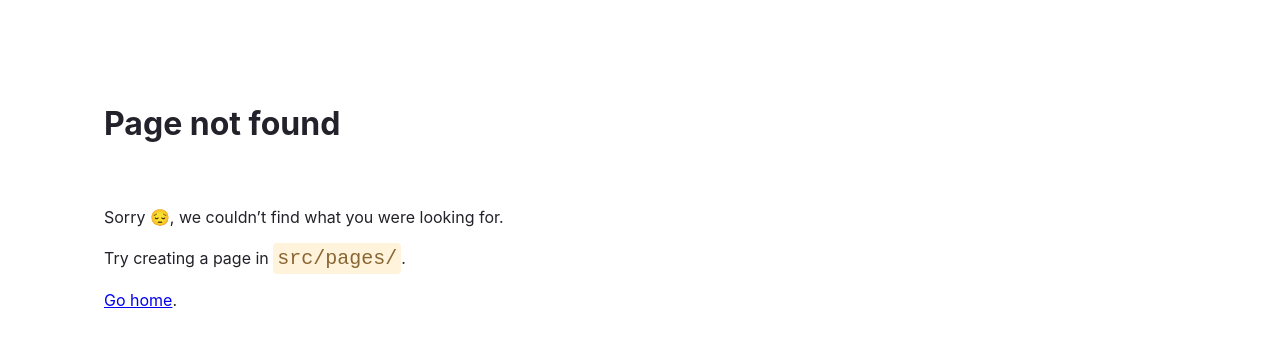
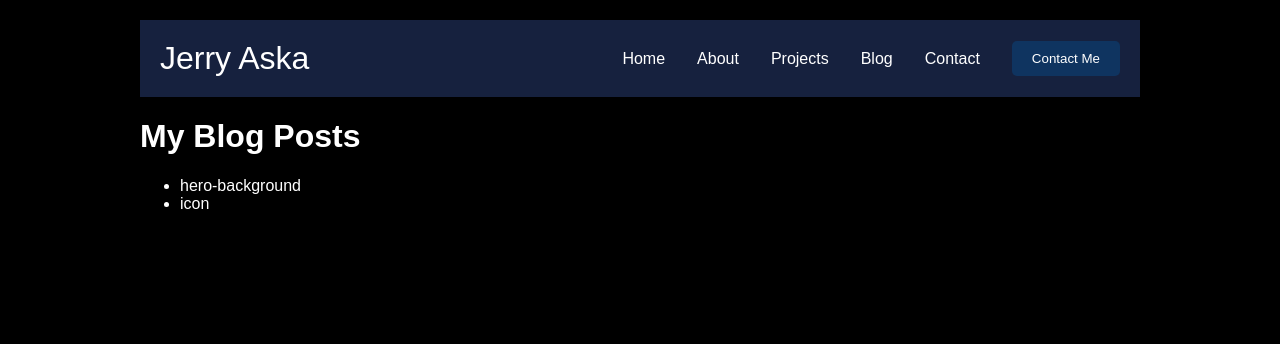
Before and after one commit to Aska-from-Antigua/personal-website, a Gatsby site: page /blog in a window 1280 px wide. Before the commit this address had no page. Built offline with nearby package versions, Linux system fonts and the light colour scheme; Gatsby itself is replaced by a stand-in of ours.

Commit message:
Change theme

```diff
--- a/gatsby-config.js
+++ b/gatsby-config.js
@@ -1,9 +1,6 @@
-/**
- * @type {import('gatsby').GatsbyConfig}
- */
 module.exports = {
   siteMetadata: {
-    title: 'personal_website',
+    title: 'Jerry Aska',
     siteUrl: 'https://www.jerryaska.com',
   },
   plugins: [
--- a/package.json
+++ b/package.json
@@ -21,6 +21,10 @@
     "gatsby-source-filesystem": "^5.13.1",
     "gatsby-transformer-sharp": "^5.13.1",
     "react": "^18.2.0",
-    "react-dom": "^18.2.0"
+    "react-dom": "^18.2.0",
+    "react-helmet": "^6.1.0"
+  },
+  "devDependencies": {
+    "eslint": "^7.32.0"
   }
 }
--- a/src/components/layout.js
+++ b/src/components/layout.js
@@ -1,32 +1,55 @@
 import * as React from 'react'
-import { Link } from 'gatsby'
+import { Link, useStaticQuery, graphql } from 'gatsby'
 import {
   container,
-  heading,
+  header,
   navLinks,
   navLinkItem,
-  navLinkText
+  navLinkText,
+  siteTitle,
+  ctaButton,
 } from './layout.module.css'
 
 const Layout = ({ pageTitle, children }) => {
+  const data = useStaticQuery(graphql`
+    query {
+      site {
+        siteMetadata {
+          title
+        }
+      }
+    }
+  `)
+
   return (
     <div className={container}>
+      <header className={header}>
+        <div className={siteTitle}>{data.site.siteMetadata.title}</div>
         <nav>
           <ul className={navLinks}>
             <li className={navLinkItem}>
-            <Link to="/" className={navLinkText}>
-              Home
-            </Link>
+              <Link to="/" className={navLinkText}>Home</Link>
             </li>
             <li className={navLinkItem}>
-            <Link to="/about" className={navLinkText}>
-              About
-            </Link>
+              <Link to="/about" className={navLinkText}>About</Link>
+            </li>
+            <li className={navLinkItem}>
+              <Link to="/projects" className={navLinkText}>Projects</Link>
+            </li>
+            <li className={navLinkItem}>
+              <Link to="/blog" className={navLinkText}>Blog</Link>
+            </li>
+            <li className={navLinkItem}>
+              <Link to="/contact" className={navLinkText}>Contact</Link>
+            </li>
+            <li>
+              <button className={ctaButton}>Contact Me</button>
             </li>
           </ul>
         </nav>
+      </header>
       <main>
-        <h1 className={heading}>{pageTitle}</h1>
+        <h1>{pageTitle}</h1>
         {children}
       </main>
     </div>
--- a/src/components/layout.module.css
+++ b/src/components/layout.module.css
@@ -1,20 +1,61 @@
+body {
+  background-color: black;
+  margin: 0;
+  font-family: 'Arial', sans-serif;
+  color: white;
+}
+
 .container {
   margin: auto;
-  max-width: 500px;
-  font-family: sans-serif;
+  max-width: 1000px;
+  padding: 20px;
 }
 
-.heading {
-  color: rebeccapurple;
+.header {
+  display: flex;
+  justify-content: space-between;
+  align-items: center;
+  background-color: #16213e;
+  padding: 20px;
 }
-.nav-links {
+
+.siteTitle {
+  font-size: 2rem;
+  color: white;
+}
+
+.navLinks {
   display: flex;
   list-style: none;
   padding-left: 0;
+  margin: 0;
+  align-items: center;
 }
-.nav-link-item {
-  padding-right: 2rem;
+
+.navLinkItem {
+  margin: 0 1rem;
 }
-.nav-link-text {
-  color: black;
+
+.navLinkText {
+  color: white;
+  text-decoration: none;
 }
+
+.navLinkText:hover {
+  color: #0f3460;
+}
+
+.ctaButton {
+  background-color: #0f3460;
+  color: white;
+  padding: 10px 20px;
+  border: none;
+  border-radius: 5px;
+  cursor: pointer;
+  transition: background-color 0.3s;
+  margin-left: 1rem;
+}
+
+.ctaButton:hover {
+  background-color: #1a1a2e;
+}
--- /dev/null
+++ b/src/components/seo.js
@@ -0,0 +1,23 @@
+import * as React from 'react'
+import { Helmet } from 'react-helmet'
+import { useStaticQuery, graphql } from 'gatsby'
+
+const Seo = ({ title }) => {
+  const data = useStaticQuery(graphql`
+    query {
+      site {
+        siteMetadata {
+          title
+        }
+      }
+    }
+  `)
+
+  return (
+    <Helmet>
+      <title>{title} | {data.site.siteMetadata.title}</title>
+    </Helmet>
+  )
+}
+
+export default Seo
--- /dev/null
+++ b/src/pages/blog.js
@@ -0,0 +1,35 @@
+import * as React from 'react'
+import { graphql } from 'gatsby'
+import Layout from '../components/layout'
+import Seo from '../components/seo'
+
+const BlogPage = ({ data }) => {
+  return (
+    <Layout pageTitle="My Blog Posts">
+      <ul>
+      {
+        data.allFile.nodes.map(node => (
+          <li key={node.name}>
+            {node.name}
+          </li>
+        ))
+      }
+      </ul>
+    </Layout>
+  )
+}
+
+
+export const query = graphql`
+  query {
+    allFile {
+      nodes {
+        name
+      }
+    }
+  }
+`
+
+export const Head = () => <Seo title="My Blog Posts" />
+
+export default BlogPage
```
Also changed, not shown: src/pages/about.js (+31 -19 lines), src/pages/about.module.css (added, +48 -0 lines), src/pages/index.js (+23 -17 lines), src/pages/index.module.css (added, +45 -0 lines), blog/blog1 copy 2.mdx (added), blog/blog1 copy.mdx (added), blog/blog1.mdx (added), src/components/header.js (added), src/images/hero-background.png (added), 3 other files. Lines whose indentation alone changed are shown as unchanged.
